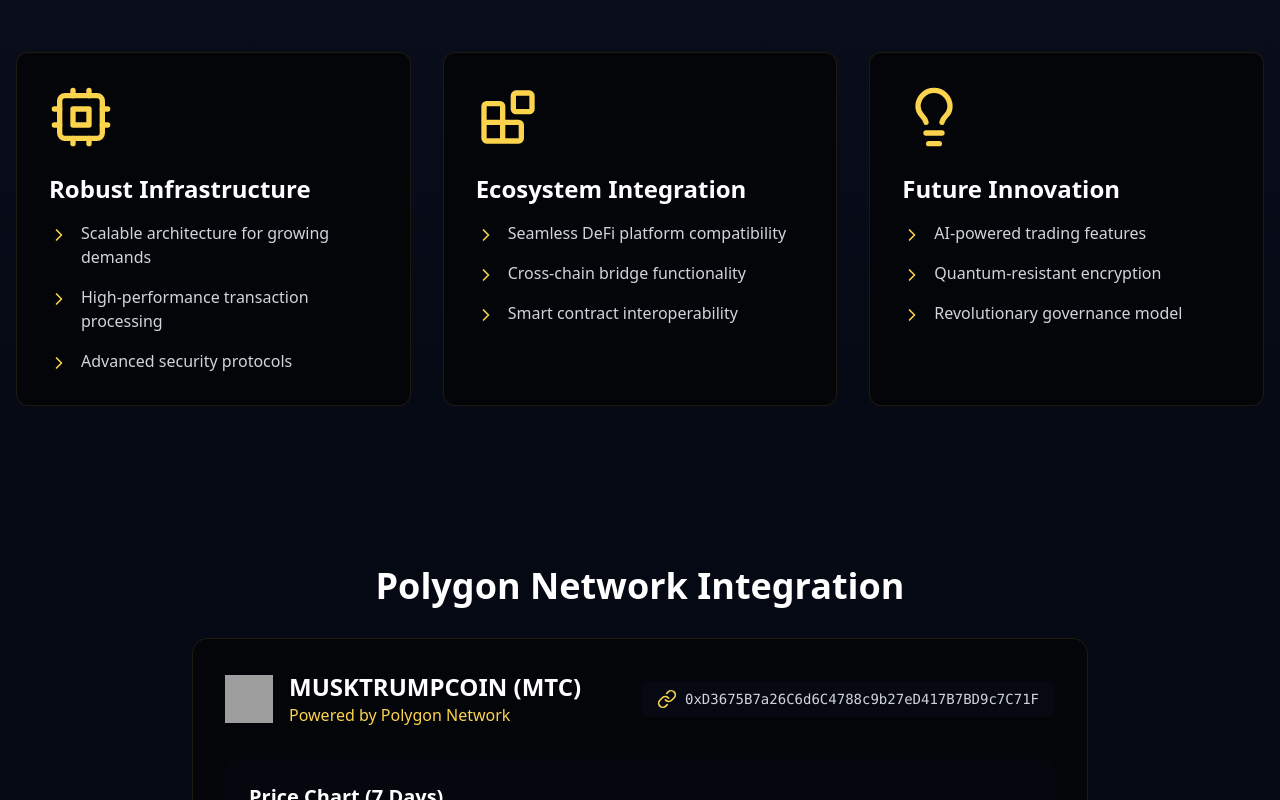
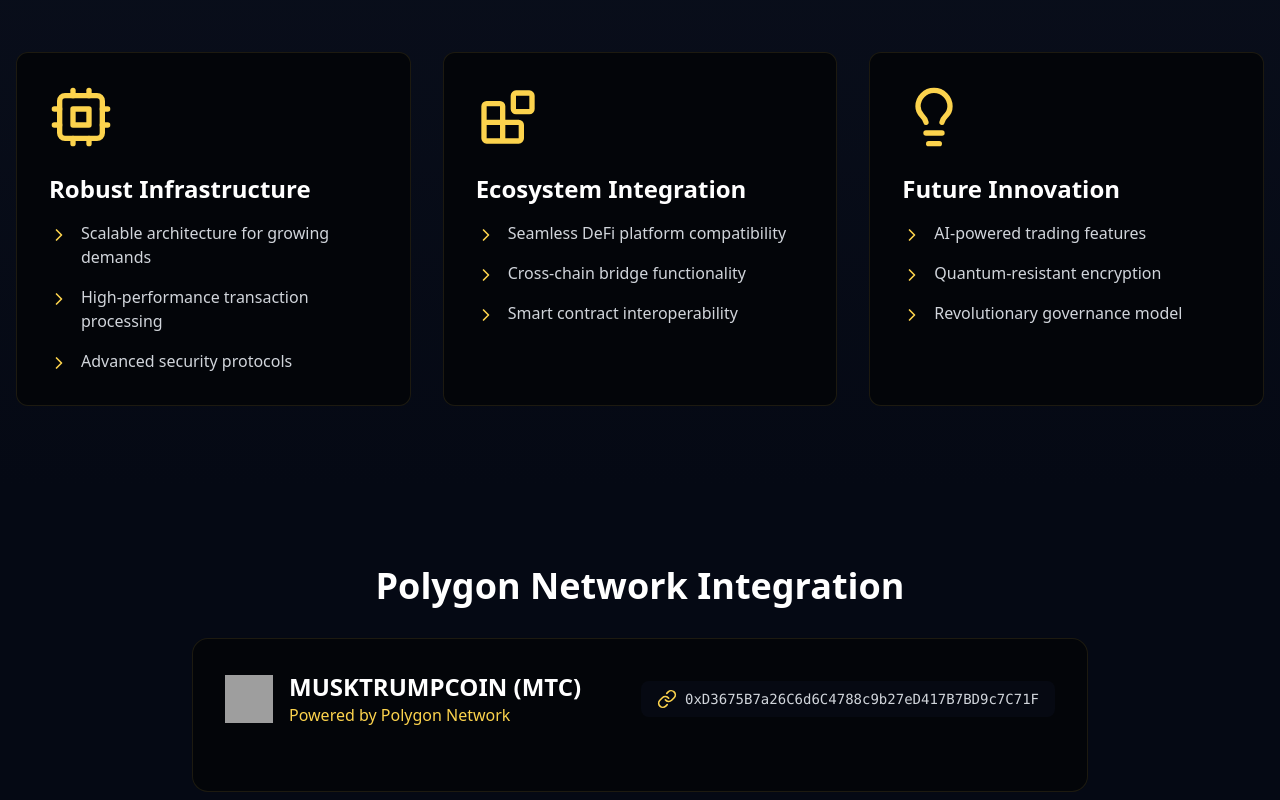
Before and after one commit to 0castilho0/musktrumpcoinnn, a React (Vite) app: page / in a window 1280 px wide. Shown: the part 2000-2800 px from the top of the page. Built offline with nearby package versions, Linux system fonts and the light colour scheme; grey boxes are pictures that could not be loaded.

Commit message:
tirei graficos

```diff
--- a/src/App.tsx
+++ b/src/App.tsx
@@ -327,12 +327,6 @@ function App() {
                   </span>
                 </div>
               </div>
-              <div className="bg-mtc-navy/30 p-6 rounded-xl">
-                <h4 className="text-xl font-bold mb-4">Price Chart (7 Days)</h4>
-                <div className="aspect-[16/9] bg-mtc-navy/50 rounded-lg flex items-center justify-center">
-                  <p className="text-gray-400">Chart data loading...</p>
-                </div>
-              </div>
             </div>
 
             <div className="grid grid-cols-1 md:grid-cols-2 gap-8">
```
